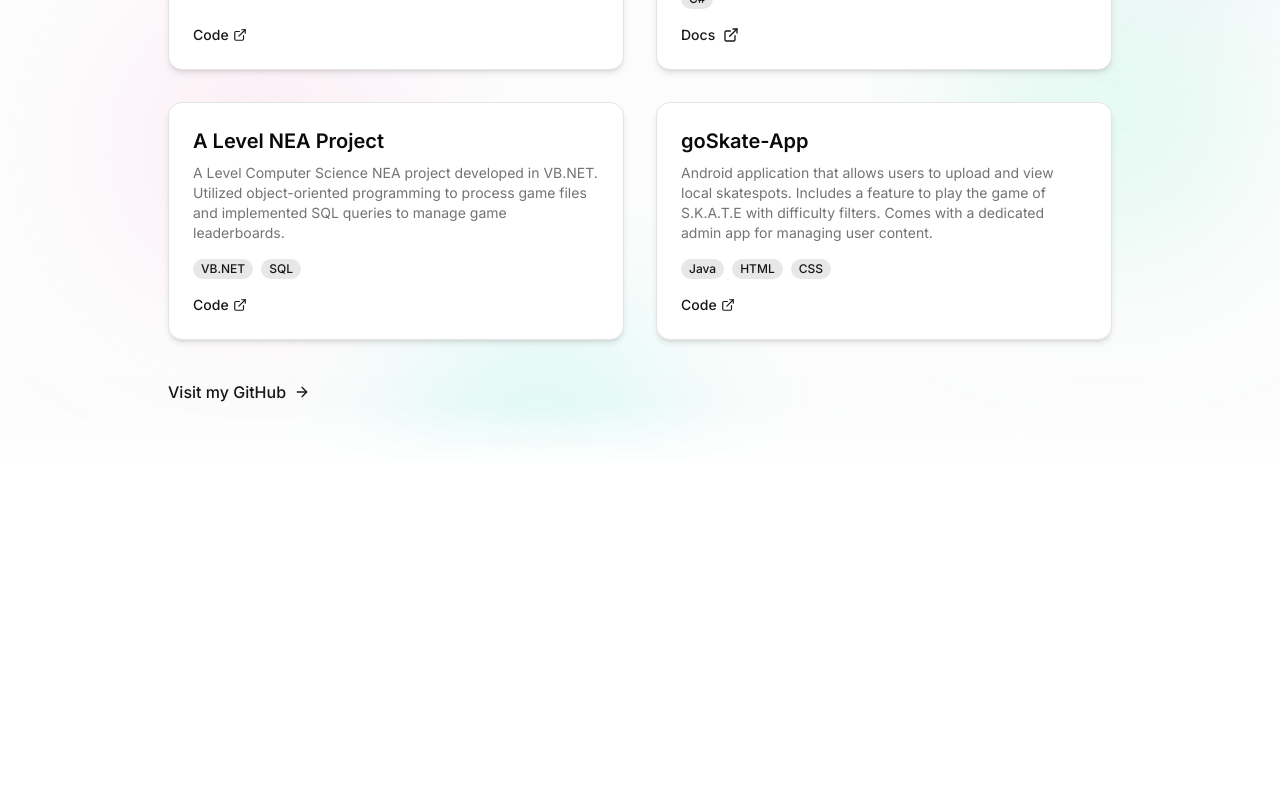
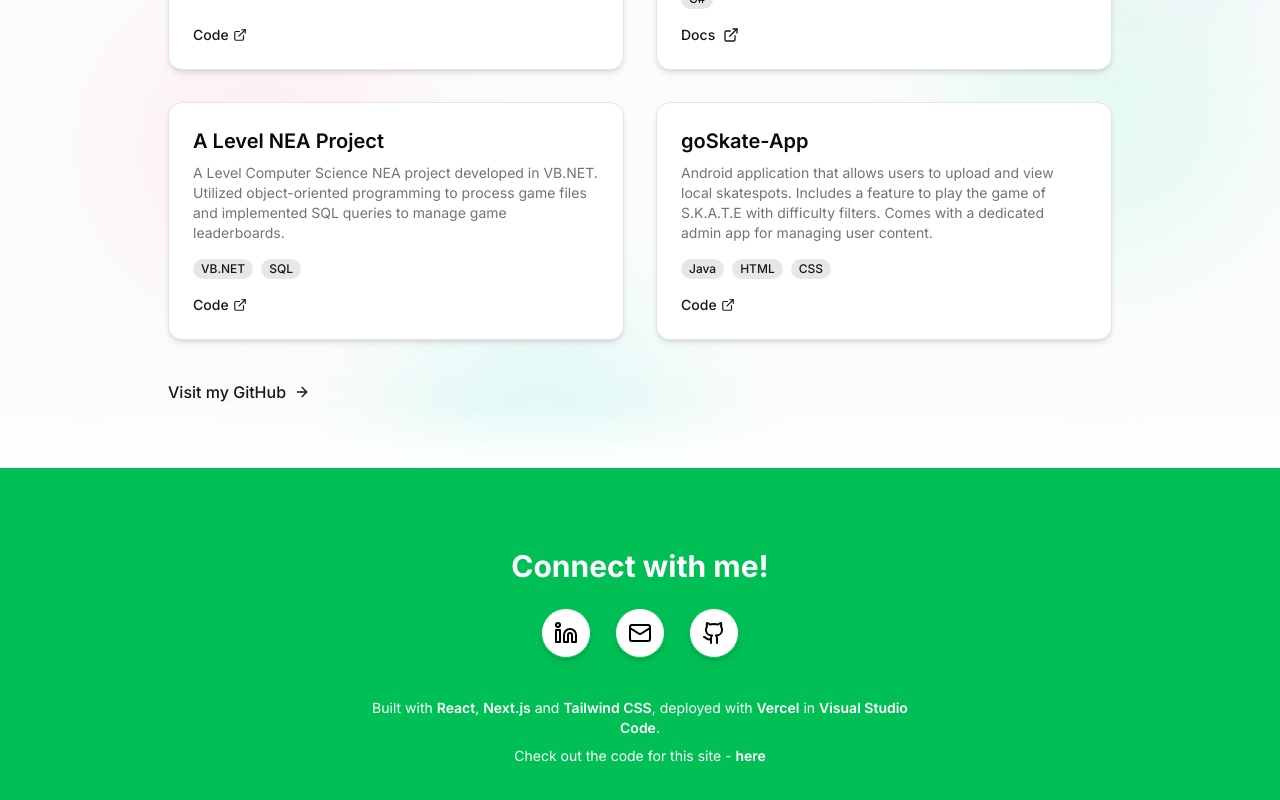
Before and after one commit to AlanWu888/portfolio-next.js, a Next.js app: page / in a window 1280 px wide. Shown: the part 2418-3218 px from the top of the page. Before the commit the page ends 2886 px from the top, so only its background shows below. Built offline with nearby package versions, Linux system fonts and the light colour scheme; no server answers.

Commit message:
build contacts section

```diff
--- /dev/null
+++ b/src/app/(components)/Contact.tsx
@@ -0,0 +1,106 @@
+import React from "react";
+import { Linkedin, Github, Mail } from "lucide-react";
+
+const ContactSection: React.FC = () => {
+  return (
+    <section
+      id="contact"
+      className="py-20 text-center"
+      style={{ backgroundColor: "var(--nav-hover)" }}
+    >
+      <h2 className="text-3xl font-bold mb-6 text-white">Connect with me!</h2>
+
+      <div className="flex justify-center gap-6 mb-10">
+        <a
+          href={process.env.NEXT_PUBLIC_LINKEDIN_URL}
+          target="_blank"
+          rel="noopener noreferrer"
+          className="bg-white dark:bg-neutral-800 text-black dark:text-white rounded-full p-3 shadow-md border transition-transform duration-200 hover:scale-110 hover:-translate-y-1"
+          style={{ borderColor: "var(--nav-hover)" }}
+        >
+          <Linkedin size={24} />
+        </a>
+        <a
+          href={`mailto:${process.env.NEXT_PUBLIC_EMAIL_URL}`}
+          className="bg-white dark:bg-neutral-800 text-black dark:text-white rounded-full p-3 shadow-md border transition-transform duration-200 hover:scale-110 hover:-translate-y-1"
+          style={{ borderColor: "var(--nav-hover)" }}
+        >
+          <Mail size={24} />
+        </a>
+        <a
+          href={process.env.NEXT_PUBLIC_GITHUB_URL}
+          target="_blank"
+          rel="noopener noreferrer"
+          className="bg-white dark:bg-neutral-800 text-black dark:text-white rounded-full p-3 shadow-md border transition-transform duration-200 hover:scale-110 hover:-translate-y-1"
+          style={{ borderColor: "var(--nav-hover)" }}
+        >
+          <Github size={24} />
+        </a>
+      </div>
+
+      <div className="text-sm text-white max-w-xl mx-auto space-y-2 px-4">
+        <p>
+          Built with{" "}
+          <a
+            href="https://react.dev/"
+            target="_blank"
+            rel="noopener noreferrer"
+            className="font-semibold underline-offset-2 hover:underline"
+          >
+            React
+          </a>
+          ,{" "}
+          <a
+            href="https://nextjs.org/"
+            target="_blank"
+            rel="noopener noreferrer"
+            className="font-semibold underline-offset-2 hover:underline"
+          >
+            Next.js
+          </a>{" "}
+          and{" "}
+          <a
+            href="https://tailwindcss.com/"
+            target="_blank"
+            rel="noopener noreferrer"
+            className="font-semibold underline-offset-2 hover:underline"
+          >
+            Tailwind CSS
+          </a>
+          , deployed with{" "}
+          <a
+            href="https://vercel.com/"
+            target="_blank"
+            rel="noopener noreferrer"
+            className="font-semibold underline-offset-2 hover:underline"
+          >
+            Vercel
+          </a>{" "}
+          in{" "}
+          <a
+            href="https://code.visualstudio.com/"
+            target="_blank"
+            rel="noopener noreferrer"
+            className="font-semibold underline-offset-2 hover:underline"
+          >
+            Visual Studio Code
+          </a>
+          .
+        </p>
+        <p>
+          Check out the code for this site -{" "}
+          <a
+            href="https://github.com/AlanWu888/portfolio-next.js"
+            target="_blank"
+            rel="noopener noreferrer"
+            className="font-semibold underline-offset-2 hover:underline"
+          >
+            here
+          </a>
+        </p>
+      </div>
+    </section>
+  );
+};
+
+export default ContactSection;
--- a/src/app/page.tsx
+++ b/src/app/page.tsx
@@ -7,6 +7,7 @@ import HeroPage from "./(components)/HeroPage";
 import WorkExperienceSection from "./(components)/WorkExperience";
 // import EducationSection from './(components)/Education';
 import ProjectsSection from './(components)/Projects';
+import ContactSection from './(components)/Contact';
 
 export default function HomePage() {
   useEffect(() => {
@@ -28,6 +29,7 @@ export default function HomePage() {
       <HeroPage />
       <WorkExperienceSection />
       <ProjectsSection/>
+      <ContactSection/>
       {/* <EducationSection/> */}
       {/* other sections */}
     </>
```
